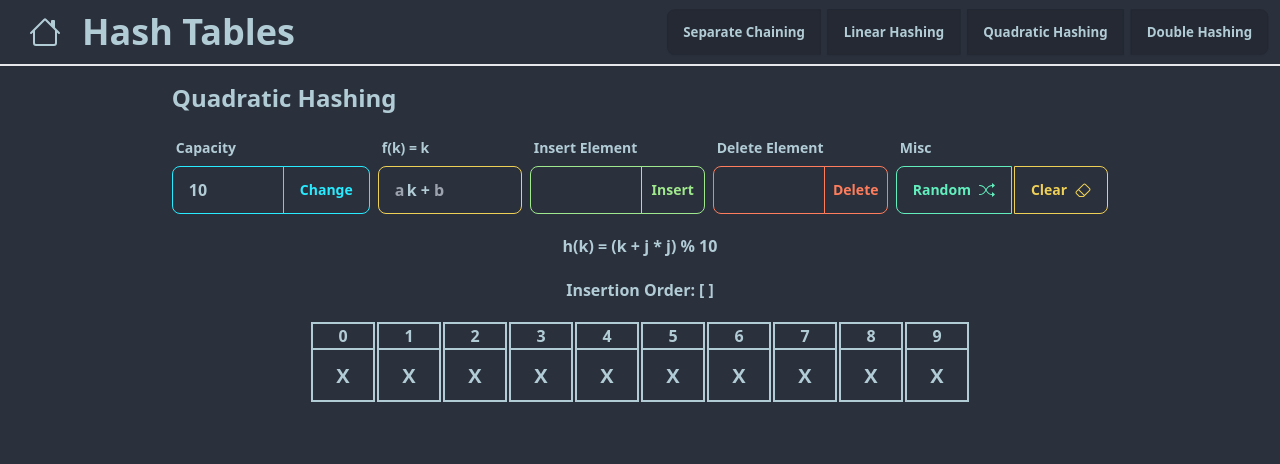
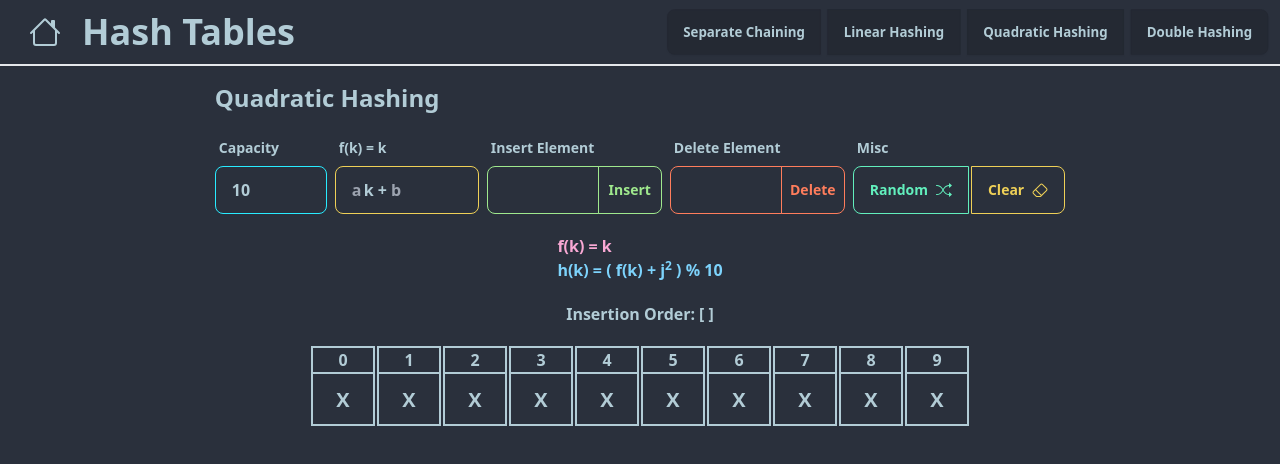
Before and after one commit to alexespejo/dsa-visualizer, a Svelte app: page /hash_tables/quadratic in a window 1280 px wide. Shown: the top 464 px of the page. Built offline with nearby package versions, Linux system fonts and the light colour scheme.

Commit message:
update capacity

```diff
--- a/src/app.css
+++ b/src/app.css
@@ -12,13 +12,13 @@
  @apply text-2xl font-bold py-4;
 }
 
-input::-webkit-outer-spin-button,
-input::-webkit-inner-spin-button {
+.hide-num-btn::-webkit-outer-spin-button,
+.hide-num-btn::-webkit-inner-spin-button {
  -webkit-appearance: none;
  margin: 0;
 }
 
 /* Firefox */
-input[type="number"] {
+.hide-num-btn[type="number"] {
  -moz-appearance: textfield;
 }
--- a/src/components/custom/Inputs/NumberInput.svelte
+++ b/src/components/custom/Inputs/NumberInput.svelte
@@ -13,6 +13,7 @@
  bind:value
  required={require}
  on:input
+ on:change
  type="number"
  {placeholder}
  class={`input input-${color} input-${size} ${styles} input-bordered w-max-w-xs font-bold w-28`}
--- a/src/routes/HashTables/DoubleHashing.svelte
+++ b/src/routes/HashTables/DoubleHashing.svelte
@@ -89,19 +89,15 @@
   <!-- Capacity input -->
   <FormControl>
    <Label>Capacity</Label>
-   <form on:submit|preventDefault={changeCap} class="join">
    <NumberInput
     placeholder="Choose a Capacity"
     bind:value={capacity}
     color="info"
     styles="join-item"
+    on:change={changeCap}
     min={1}
     max={50}
    />
-    <Button color="info" styles="btn btn-info btn-outline join-item"
-     >Change</Button
-    >
-   </form>
   </FormControl>
 
   <!-- First hash function -->
--- a/src/routes/HashTables/Linear.svelte
+++ b/src/routes/HashTables/Linear.svelte
@@ -128,14 +128,12 @@
     <NumberInput
      placeholder="Choose a Capacity"
      bind:value={capacity}
+     on:change={changeCap}
      color="info"
      styles="join-item input-info"
      min={1}
      max={50}
     />
-    <Button color="info" styles="btn btn-info btn-outline join-item"
-     >Change</Button
-    >
    </form>
   </FormControl>
 
@@ -240,7 +238,6 @@
 
  <Visualize>
   <div class="text-base-content font-bold mt-5 flex flex-col">
-   <div class="items-center space-x-4">
    <span class="text-pink-300">
     f&#40;{numToInsert ? numToInsert : "k"}&#41; = {!isNaN(hashFuncA) &&
     !isNaN(hashFuncB) &&
@@ -256,7 +253,6 @@
     {stepSize < 2 || !stepSize ? "" : `* ${stepSize}`}
     &#41; % {capacity}
    </span>
-   </div>
   </div>
 
   <InsertionOrderDisplay {insertionOrder} />
--- a/src/routes/HashTables/Quadratic.svelte
+++ b/src/routes/HashTables/Quadratic.svelte
@@ -1,4 +1,5 @@
 <script lang="ts">
+ import { afterUpdate } from "svelte";
  import Layout from "../../layouts/Layout.svelte";
  import Controls from "../../components/custom/layout/Controls.svelte";
  import Visualize from "../../components/custom/layout/Visualize.svelte";
@@ -32,8 +33,9 @@
  let numToInsert: number;
  let numToDelete: number;
  let capacity: number = 10;
- let hashFuncA: number;
- let hashFuncB: number;
+ let hashFuncA: any;
+ let hashFuncB: any;
+ let funcValue: number;
  function insert() {
   insertionOrder = [...insertionOrder, numToInsert];
   hashingArray = insertQuadratic(hashingArray, numToInsert, capacity);
@@ -66,25 +68,40 @@
   hashingArray.length = capacity;
   hashingArray.fill(null);
  }
+
+ afterUpdate(() => {
+  if (
+   !(
+    hashFuncA === "" ||
+    hashFuncB === "" ||
+    isNaN(hashFuncA) ||
+    isNaN(hashFuncB) ||
+    numToInsert === 0 ||
+    numToInsert === null
+   )
+  ) {
+   funcValue = parseInt(hashFuncA) * numToInsert + parseInt(hashFuncB);
+  } else if (numToInsert !== null && numToInsert !== undefined) {
+   funcValue = numToInsert;
+  } else {
+   funcValue = undefined;
+  }
+ });
 </script>
 
 <Layout dataStructure="HT">
  <Controls title="Quadratic Hashing">
   <FormControl>
    <Label>Capacity</Label>
-   <form on:submit|preventDefault={changeCap} class="join">
    <NumberInput
     placeholder="Choose a Capacity"
     bind:value={capacity}
+    on:change={changeCap}
     color="info"
     styles="join-item input-info"
     min={1}
     max={50}
    />
-    <Button color="info" styles="btn btn-info btn-outline join-item"
-     >Change</Button
-    >
-   </form>
   </FormControl>
 
   <FormControl>
@@ -160,7 +177,24 @@
 
  <Visualize>
   <div class="text-base-content font-bold mt-5">
-   h&#40;k&#41; = &#40{!numToInsert ? "k" : numToInsert} + j * j&#41; % {capacity}
+   <div class="flex flex-col">
+    <div class="">
+     <span class="text-pink-300">
+      f&#40;{numToInsert ? numToInsert : "k"}&#41; = {!isNaN(hashFuncA) &&
+      !isNaN(hashFuncB) &&
+      hashFuncB !== "" &&
+      hashFuncA !== ""
+       ? `${hashFuncA}${numToInsert ? numToInsert : "k"} + ${hashFuncB}`
+       : "k"}
+      {funcValue !== undefined && !isNaN(funcValue) ? `= ${funcValue}` : ""}
+     </span>
+    </div>
+    <span class="text-sky-300">
+     h&#40;{numToInsert ? numToInsert : "k"}&#41; = &#40;
+     {!funcValue ? "f(k)" : funcValue} + j<sup>2</sup>
+     &#41; % {capacity}
+    </span>
+   </div>
   </div>
   <InsertionOrderDisplay {insertionOrder} />
   <ArrayDisplay>
```
Lines whose indentation alone changed are shown as unchanged.
